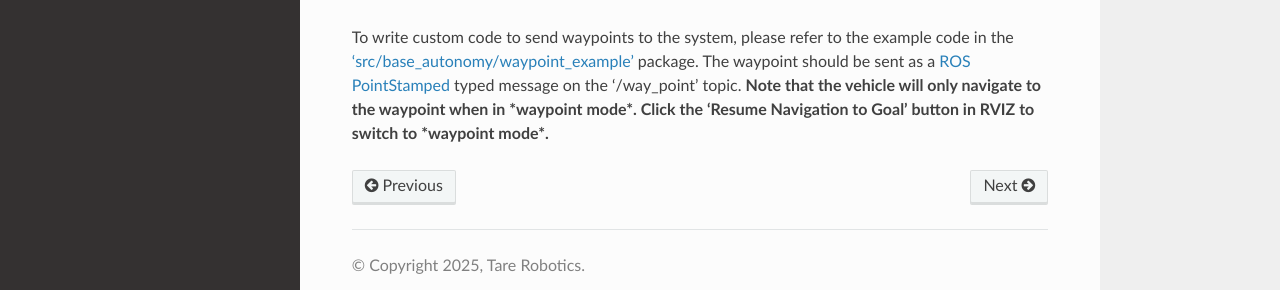
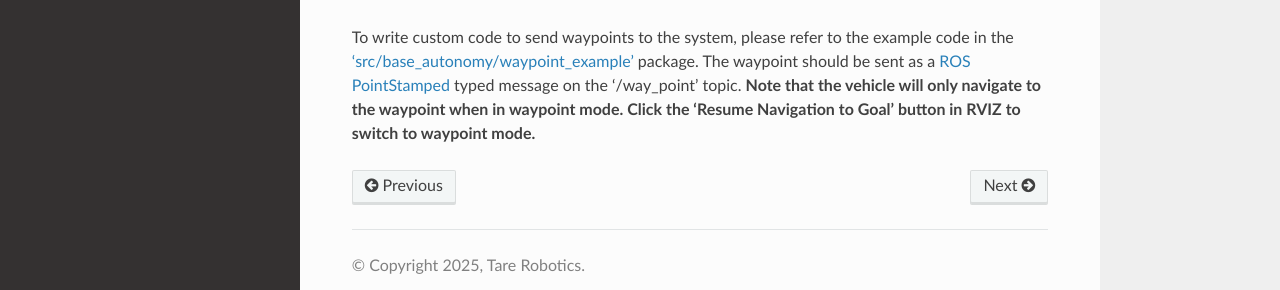
Before and after one commit to caochao39/tarerobotics, a Sphinx documentation site: the page built from docs/source/system_modules/collision_avoidance.rst, in a window 1280 px wide and 900 px high, scrolled down 731 px. Shown: the part 565-855 px from the top of the window. Built offline with Sphinx 7.4.7 and the Read the Docs theme 3.1.0, drawn with Linux system fonts in a browser that asks for light colours.

```diff
--- a/docs/source/system_modules/collision_avoidance.rst
+++ b/docs/source/system_modules/collision_avoidance.rst
@@ -17,4 +17,4 @@ The speed is set in the `'src/base_autonomy/local_planner/launch/local_planner.l
 
 In indoor environments, to avoid low obstacles, users can reduce ``obstacleHeightThre`` in the `'src/base_autonomy/local_planner/launch/local_planner.launch' <https://github.com/jizhang-cmu/autonomy_stack_mecanum_wheel_platform/blob/jazzy/src/base_autonomy/local_planner/launch/local_planner.launch>`_ file from 0.05 to as small as 0.015 or 0.02. The vehicle will avoid obstacles at 2-2.5cm above ground. Please set the threshold higher (0.1-0.15) in outdoor environments.
 
-To write custom code to send waypoints to the system, please refer to the example code in the `'src/base_autonomy/waypoint_example' <https://github.com/jizhang-cmu/autonomy_stack_mecanum_wheel_platform/tree/jazzy/src/base_autonomy/waypoint_example>`_ package. The waypoint should be sent as a `ROS PointStamped <https://docs.ros2.org/foxy/api/geometry_msgs/msg/PointStamped.html>`_ typed message on the '/way_point' topic. **Note that the vehicle will only navigate to the waypoint when in *waypoint mode*. Click the 'Resume Navigation to Goal' button in RVIZ to switch to *waypoint mode*.**
+To write custom code to send waypoints to the system, please refer to the example code in the `'src/base_autonomy/waypoint_example' <https://github.com/jizhang-cmu/autonomy_stack_mecanum_wheel_platform/tree/jazzy/src/base_autonomy/waypoint_example>`_ package. The waypoint should be sent as a `ROS PointStamped <https://docs.ros2.org/foxy/api/geometry_msgs/msg/PointStamped.html>`_ typed message on the '/way_point' topic. **Note that the vehicle will only navigate to the waypoint when in waypoint mode. Click the 'Resume Navigation to Goal' button in RVIZ to switch to waypoint mode.**
```
